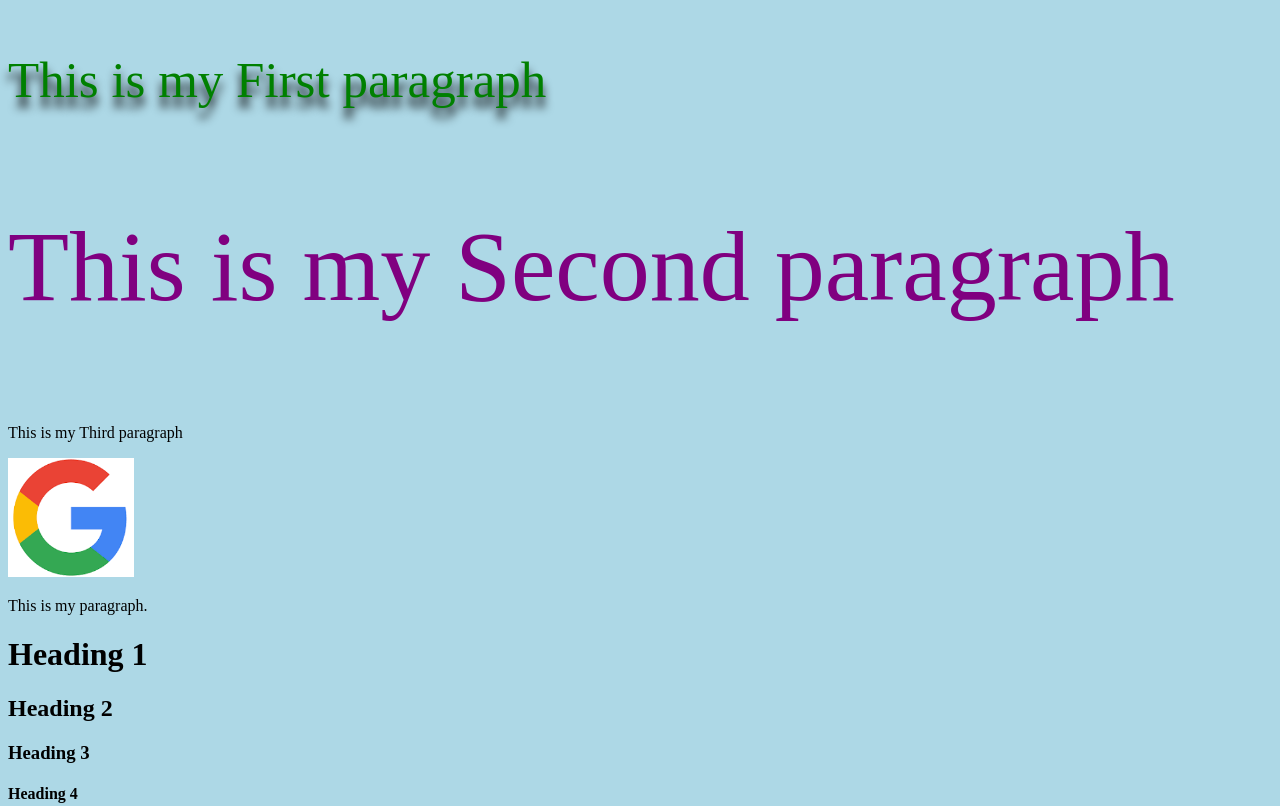
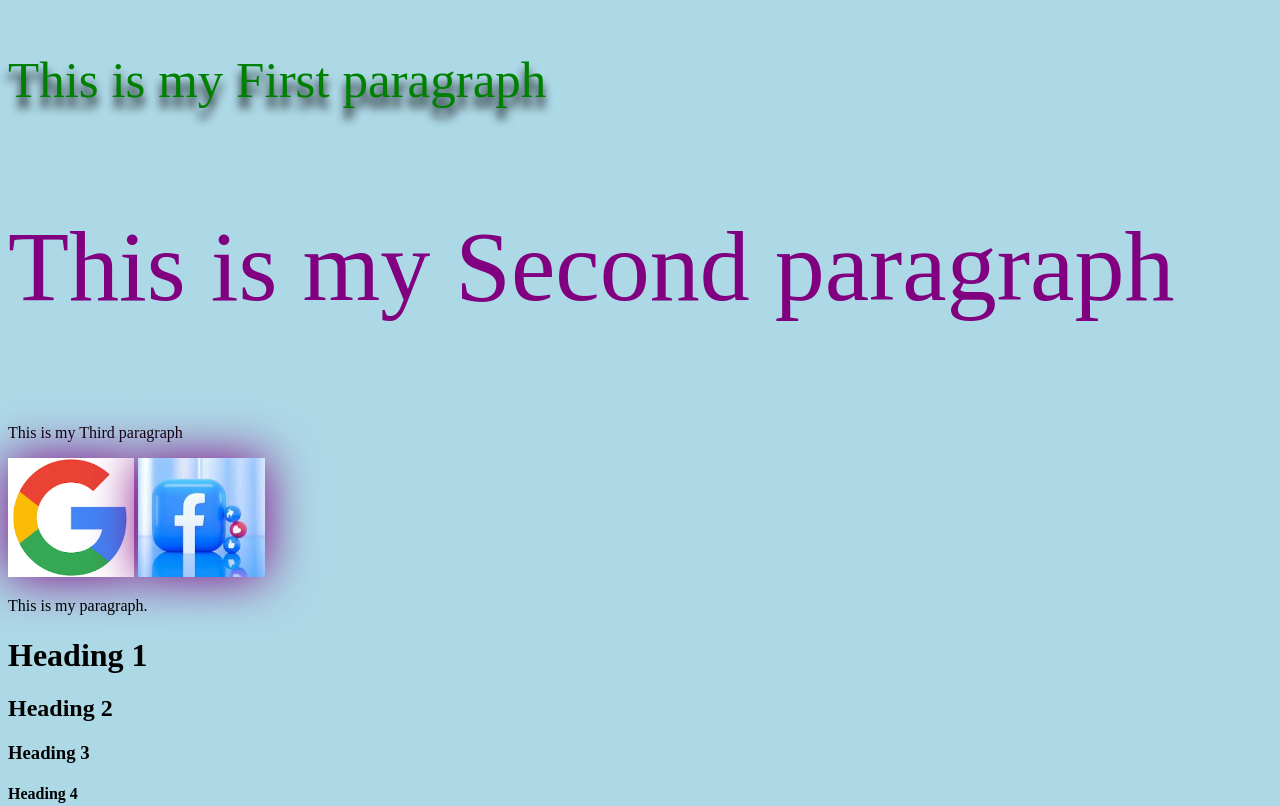
Before and after one commit to SmartestDevelopers/3pmto4pm, a plain HTML site: page index.html in a window 1280 px wide. Shown: the top 806 px of the page. Drawn offline with Linux system fonts and the light colour scheme.

Commit message:
updated latest work
updated latest work

```diff
--- a/index.html
+++ b/index.html
@@ -11,7 +11,8 @@
     <p style="color:purple; font-size:100px">This is my Second paragraph</p>
     <p>This is my Third paragraph</p>
 
-<img style="width:10%" src="google.png" alt="google"/>
+<img style="box-shadow:0px 0px 50px purple; width:10%" src="google.png" alt="google"/>
+<img style="box-shadow:0px 0px 50px purple; width:10%" src="facebook.jpg" alt="google"/>
 
 <!--
 HTML is only TAGS,
```
Also changed, not shown: facebook.jpg (added).
